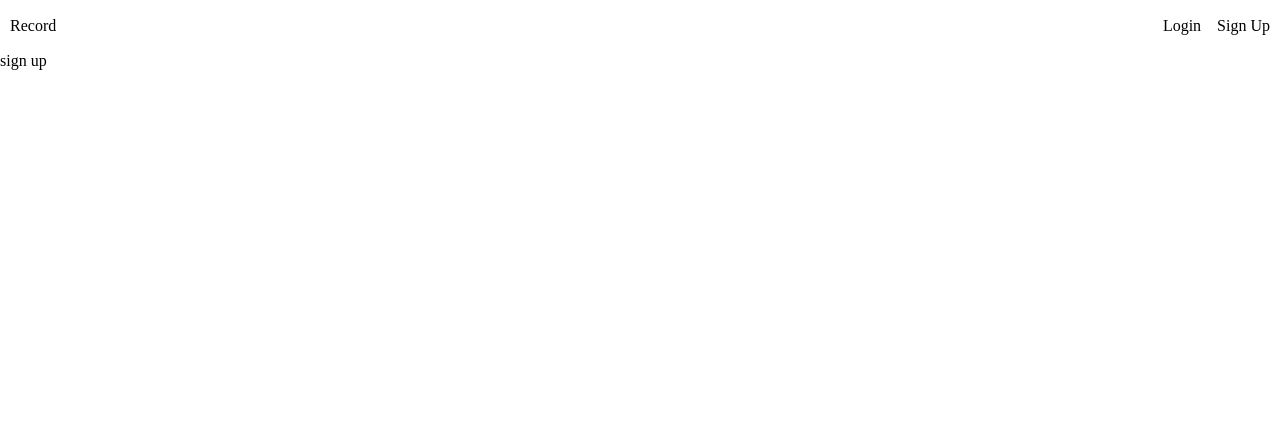
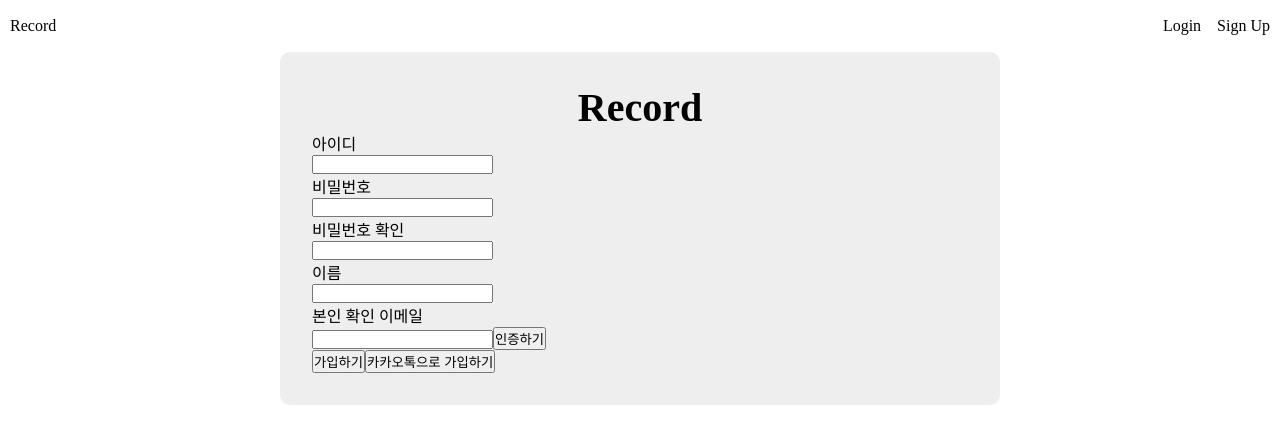
Before and after one commit to S2SIONS2/Record, a Next.js app in the folder record/: page /signup in a window 1280 px wide. Shown: the top 444 px of the page. Built offline with nearby package versions, Linux system fonts and the light colour scheme; no server answers.

Commit message:
회원가입 구현 및 잘못된 페이지 경로 수정(로그인 -> 회원가입)

```diff
--- a/record/src/app/(before-login)/signup/page.tsx
+++ b/record/src/app/(before-login)/signup/page.tsx
@@ -1,7 +1,71 @@
+"use client"
+
+import { useState } from 'react';
+import style from './page.module.css';
+import supabase from '@/utils/supabase/client';
+
 export default function Page() {
+    const [email, setEmail] = useState('');
+    const handleEmail = (e: React.ChangeEvent<HTMLInputElement>) => {
+        setEmail(e.target.value);
+    }
+
+    const [pw, setPw] = useState('');
+    const handlePw = (e: React.ChangeEvent<HTMLInputElement>) => {
+        setPw(e.target.value);
+    }
+
+    const[checkPw, setCheckPw] = useState('');
+    const handleCheckPw = (e: React.ChangeEvent<HTMLInputElement>) => {
+        setCheckPw(e.target.value)
+    }
+
+    const[name, setName] = useState('');
+    const handleName = (e: React.ChangeEvent<HTMLInputElement>) => {
+        setName(e.target.value);
+    }
+
+    const[checkEmail, setCheckEmail] = useState('');
+    const handleCheckEmail = (e: React.ChangeEvent<HTMLInputElement>) => {
+        setCheckEmail(e.target.value);
+    }
+
+    // 가입하기 버튼 클릭 시
+    const signupBtn = async () => {
+        const params = {
+            email : email,
+            password: pw,
+            data: {'full_name': name},
+        }
+        await supabase.auth.signUp(params)
+    }
+
     return (
-        <div>
-            sign up
+        <div className={style.wrap}>
+            <h3 className={style.title}>Record</h3>
+            <div>
+                <p>아이디</p>
+                <input type="text" value={email} onChange={handleEmail}/>
+            </div>
+            <div>
+                <p>비밀번호</p>
+                <input type="password" value={pw} onChange={handlePw}/>
+            </div>
+            <div>
+                <p>비밀번호 확인</p>
+                <input type="password" value={checkPw} onChange={handleCheckPw}/>
+            </div>
+            <div>
+                <p>이름</p>
+                <input type="text" value={name} onChange={handleName}/>
+            </div>
+            <div>
+                <p>본인 확인 이메일</p>
+                <input type="text" value={checkEmail} onChange={handleCheckEmail}/>
+                <button type='button'>인증하기</button>
+            </div>
+            <button type="button" onClick={signupBtn}>가입하기</button>
+            <button type="button">카카오톡으로 가입하기</button>
         </div>
     )
 }
--- a/record/src/utils/supabase/client.ts
+++ b/record/src/utils/supabase/client.ts
@@ -1,16 +1,9 @@
-// import { createBrowserClient } from '@supabase/ssr'
+// lib/supabase.js
+import { createClient } from '@supabase/supabase-js';
 
-// export function createClient() {
-//   return createBrowserClient(
-//     process.env.NEXT_PUBLIC_SUPABASE_URL!,
-//     process.env.NEXT_PUBLIC_SUPABASE_ANON_KEY!
-//   )
-// }
-
-
-import { createClient } from '@supabase/supabase-js'
-const supabaseUrl = 'https://qgokuduqheqtlckuypqo.supabase.co'
-const supabaseKey = process.env.NEXT_PUBLIC_SUPABASE_ANON_KEY!
-const supabase = createClient(supabaseUrl, supabaseKey)
+const supabase = createClient(
+  process.env.NEXT_PUBLIC_SUPABASE_URL!,
+  process.env.NEXT_PUBLIC_SUPABASE_ANON_KEY!
+);
 
 export default supabase;
```
Also changed, not shown: record/src/app/(before-login)/login/page.tsx (+2 -60 lines), record/src/app/(before-login)/signup/page.module.css (renamed from record/src/app/(before-login)/login/page.module.css).
